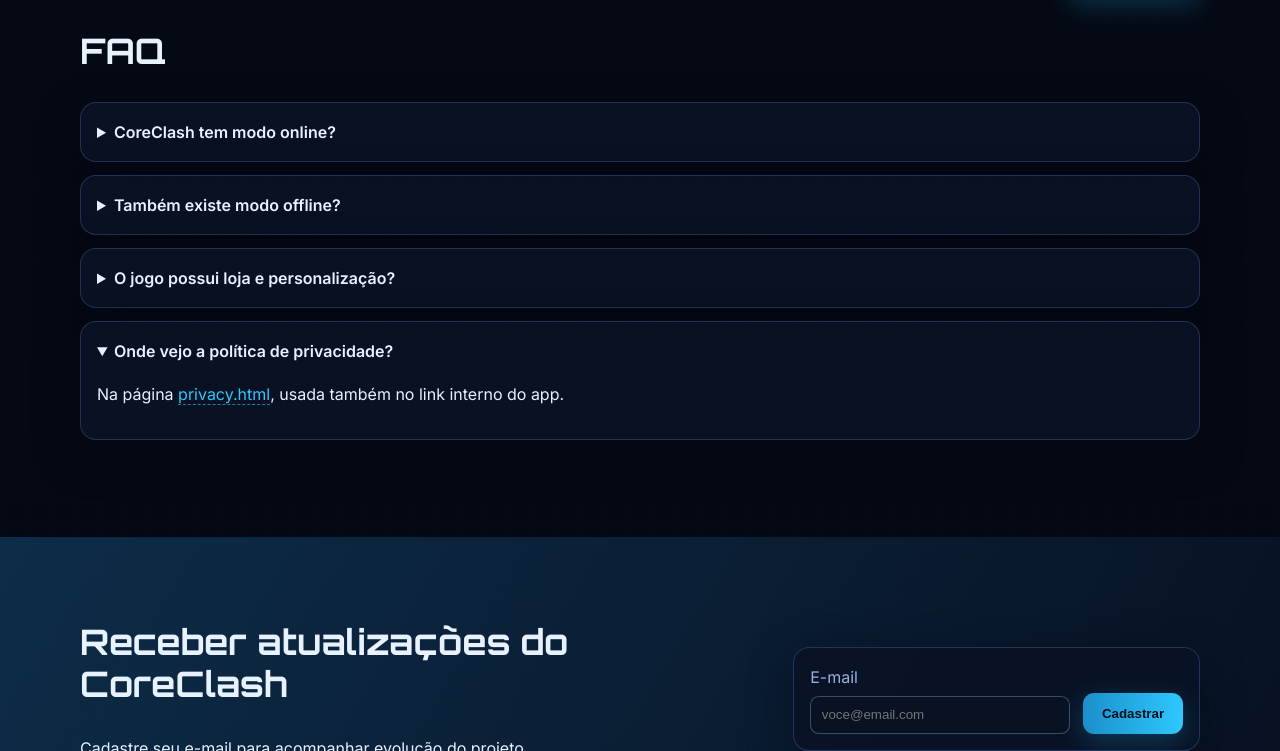
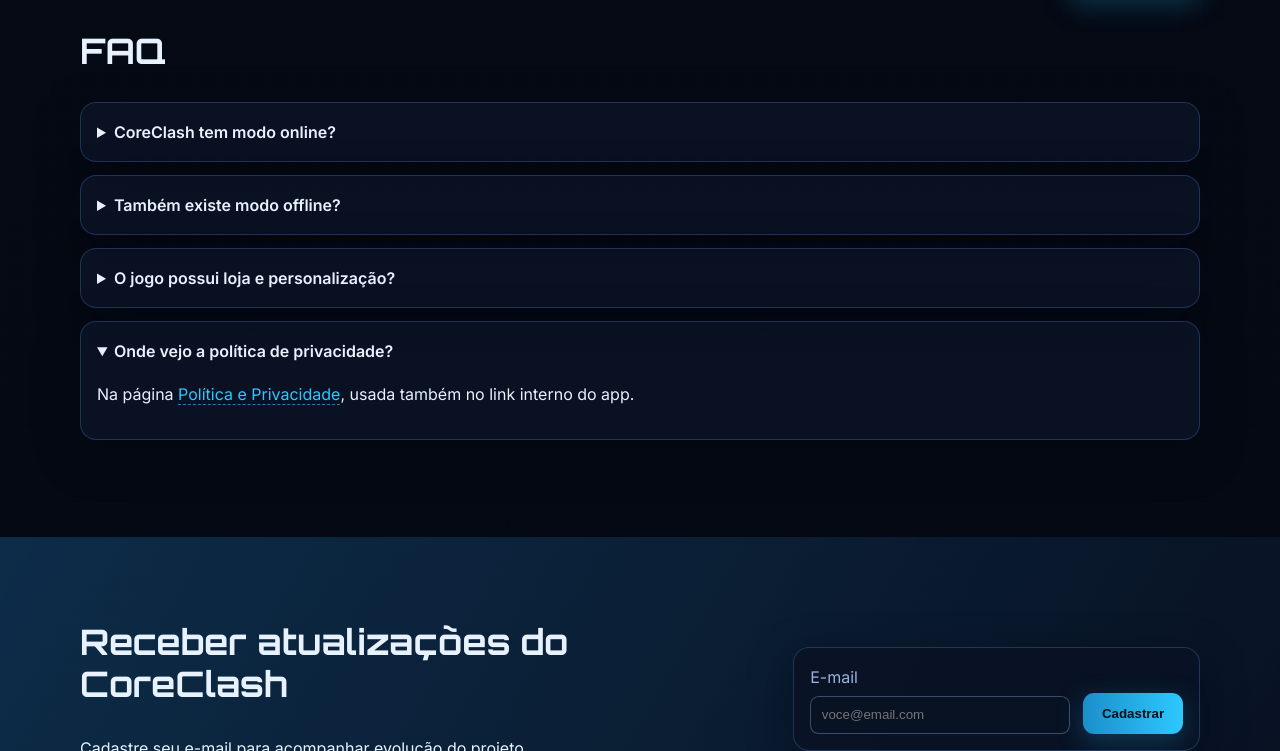
Before and after one commit to guigomes2001/CoreClashOfficial, a plain HTML site: page index.html in a window 1280 px wide. Both pictures are taken after a click on the heading "Onde vejo a política de privacidade?". Shown: the part 1920-2671 px from the top of the page. Drawn offline with Linux system fonts and the light colour scheme.

Commit message:
Update privacy link text in index.html

```diff
--- a/index.html
+++ b/index.html
@@ -160,7 +160,7 @@
             <summary>Onde vejo a política de privacidade?</summary>
             <p>
               Na página
-              <a class="inline-link" href="privacy.html">privacy.html</a>,
+              <a class="inline-link" href="privacy.html">Política e Privacidade</a>,
               usada também no link interno do app.
             </p>
           </details>
```
